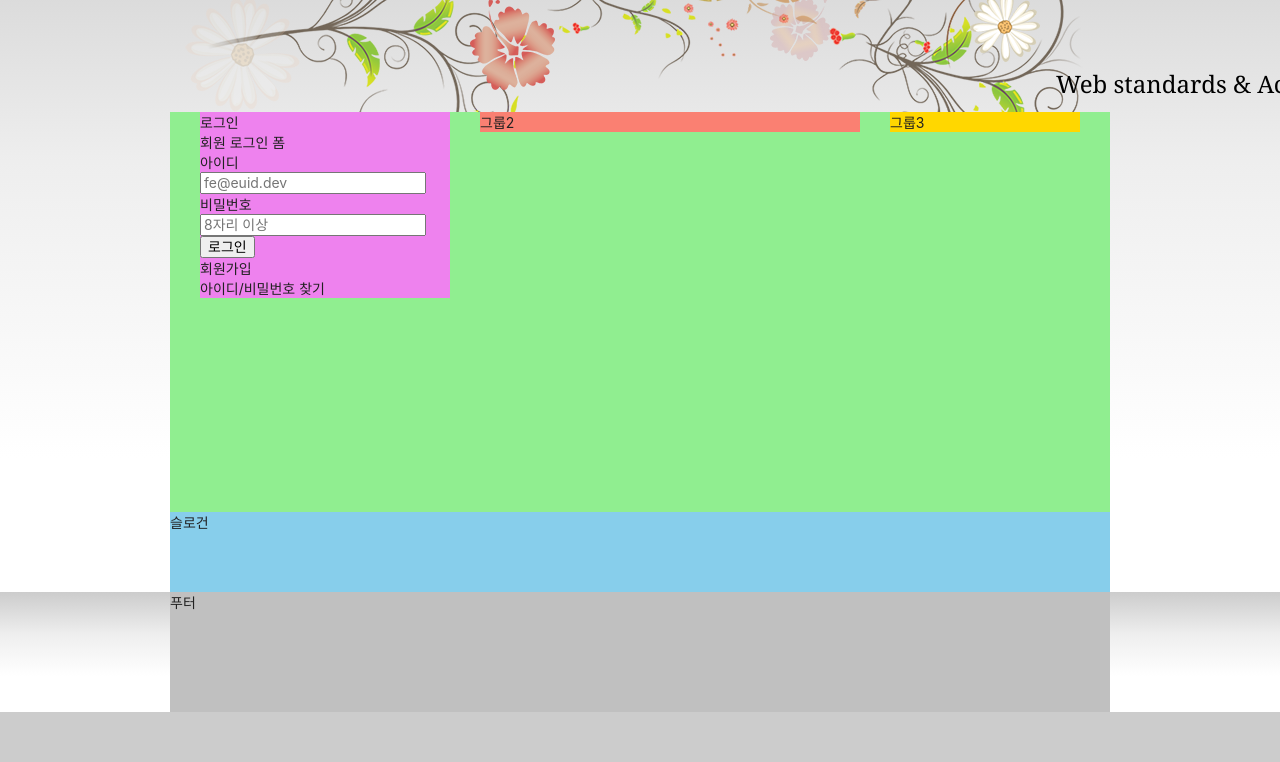
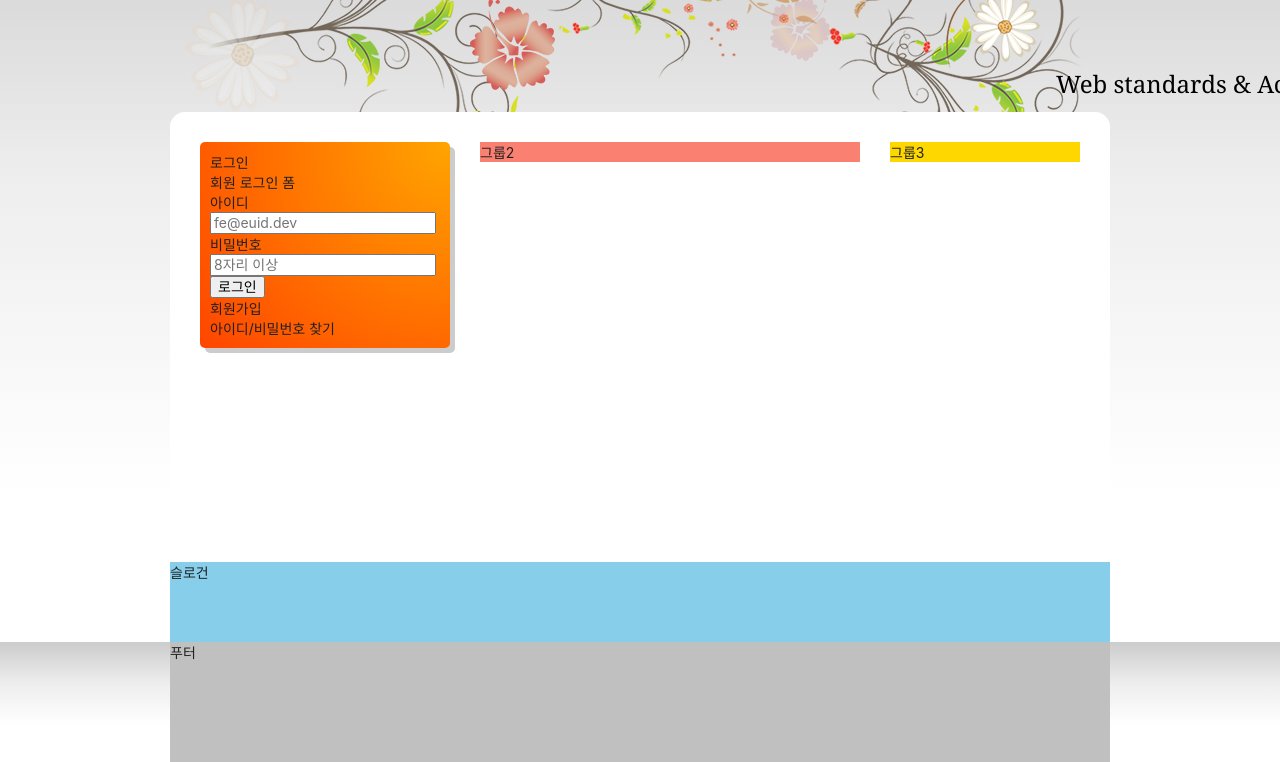
Before and after one commit to CALKO9611/HTML5, a plain HTML site: page index.html in a window 1280 px wide. Shown: the part 135-897 px from the top of the page. Before the commit the page ends 847 px from the top, so only its background shows below. Drawn offline with Linux system fonts and the light colour scheme; a web font is replaced by a local one.

Commit message:
로그인 배경 및 여백 지정

```diff
--- a/styles/style.css
+++ b/styles/style.css
@@ -253,10 +253,11 @@ body {
 
 /* 메인 */
 .main {
-  background: lightgreen;
-  height: 50vh;
   display: flow-root;
-  padding:  0 15px;
+  background: #fff;
+  min-height: 450px;
+  padding:  30px 15px;
+  border-radius: 15px 15px 0 0;
 }
 
 .group {
@@ -265,7 +266,7 @@ body {
 }
 
 .group1{
-  background: violet;
+  /* background: violet; */
   width: 250px;
 
 }
@@ -276,6 +277,14 @@ body {
 .group3{
   background: gold;
   width: 190px;
+}
+
+/* 로그인 */
+.login{
+  box-shadow: 5px 5px 0 0 #ccc;
+  background : orange radial-gradient(circle at right top, orange, orangered);
+  padding: 10px;
+  border-radius: 5px;
 }
 
 /* 슬로건 */
```
